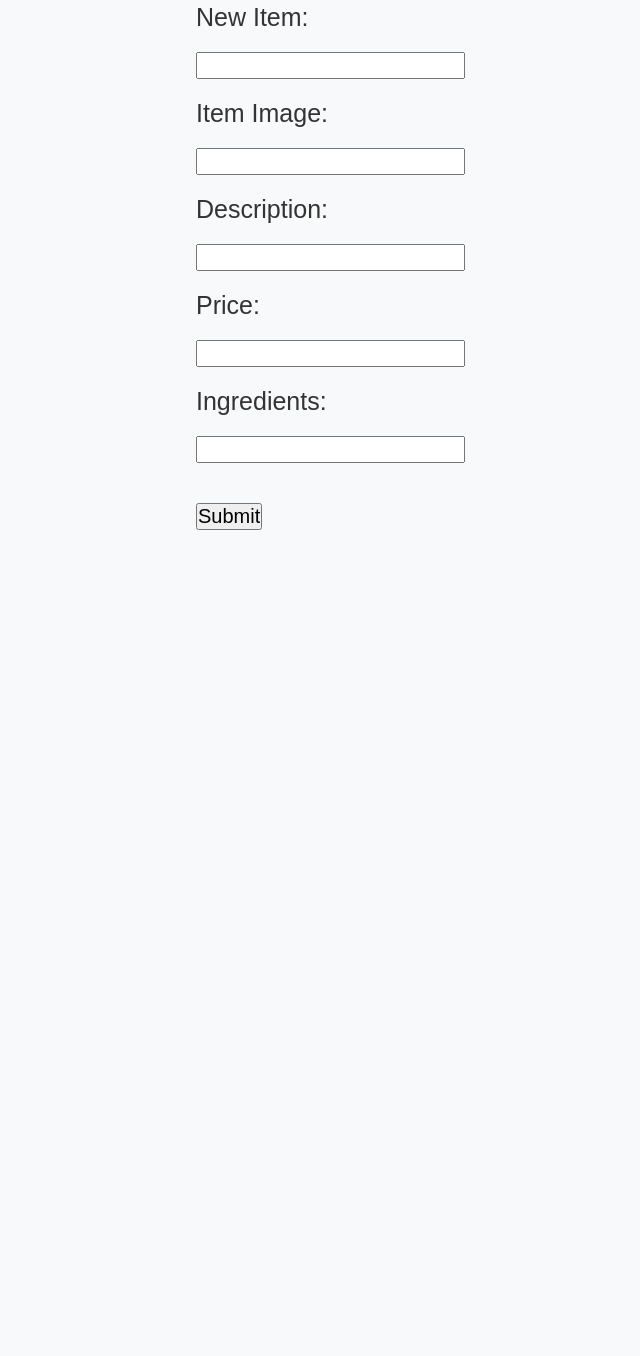
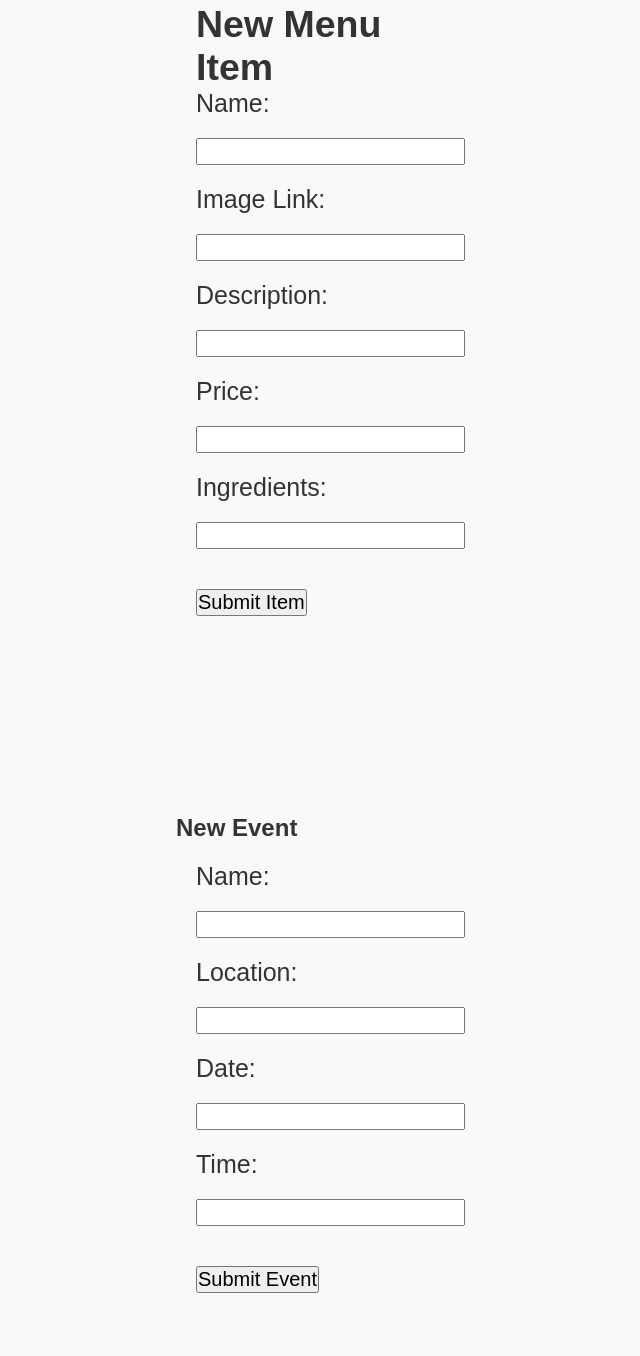
Before and after one commit to COReichl/Javascript-restaurant-final, a website: page public/admin.htm in a window 1280 px wide. Shown: the part 333-1689 px from the top of the page, without its empty margins (334-974 px from the left). Before the commit the page ends 1023 px from the top, so only its background shows below. Drawn offline with Linux system fonts and the light colour scheme.

Commit message:
added event form

```diff
--- a/public/admin.htm
+++ b/public/admin.htm
@@ -20,21 +20,37 @@
 	<ul class="hornav">
   		<li><a href="/">Menu</a></li>
   		<li><a href="/">Contact</a></li>
-  		<li><a href="/admin">Add Item</a></li>
+  		<li><a href="/admin">Add New Items</a></li>
 	</ul>
 	<div class="form-container">
-	<form style="font-size: 25px; margin: 20px;">
-		<label for="itemName">New Item:</label><br>
+	<form style="font-size: 25px; margin: 20px;" id="itemForm" name="itemForm">
+		<h2>New Menu Item</h2>
+		<label for="itemName">Name:</label><br>
   		<input type="text" id="itemName" name="itemName"  style="margin-top:20px; margin-bottom:20px; font-size: 20px;"><br>
-		<label for="itemName">Item Image:</label><br>
+		<label for="image">Image Link:</label><br>
   		<input type="text" id="image" name="image"  style="margin-top:20px; margin-bottom:20px; font-size: 20px;"><br>
-		<label for="itemName">Description:</label><br>
+		<label for="description">Description:</label><br>
   		<input type="text" id="description" name="description"  style="margin-top:20px; margin-bottom:20px; font-size: 20px;"><br>
   		<label for="price">Price:</label><br>
   		<input type="text" id="price" name="price"  style="margin-top:20px; margin-bottom:20px; font-size: 20px;"><br>
 		<label for="ingredients">Ingredients:</label><br>
   		<input type="text" id="ingredients" name="ingredients"  style="margin-top:20px; margin-bottom:20px; font-size: 20px;"><br>
-		<input type="submit" value="Submit"  style="margin-top:20px; margin-bottom:20px; font-size: 20px;">
+		<input type="submit" value="Submit Item"  style="margin-top:20px; margin-bottom:20px; font-size: 20px;">
+	</form>
+	</div>
+	<div class="form-container">
+		<br>
+		<h2>New Event</h2>
+	<form style="font-size: 25px; margin: 20px;" id="eventForm" name="eventForm">
+		<label for="eventName">Name:</label><br>
+  		<input type="text" id="eventName" name="eventName"  style="margin-top:20px; margin-bottom:20px; font-size: 20px;"><br>
+		<label for="location">Location:</label><br>
+  		<input type="text" id="location" name="location"  style="margin-top:20px; margin-bottom:20px; font-size: 20px;"><br>
+		<label for="date">Date:</label><br>
+  		<input type="text" id="date" name="date"  style="margin-top:20px; margin-bottom:20px; font-size: 20px;"><br>
+  		<label for="time">Time:</label><br>
+  		<input type="text" id="time" name="time"  style="margin-top:20px; margin-bottom:20px; font-size: 20px;"><br>
+		<input type="submit" value="Submit Event"  style="margin-top:20px; margin-bottom:20px; font-size: 20px;">
 	</form>
 	</div>
 </body>
```
